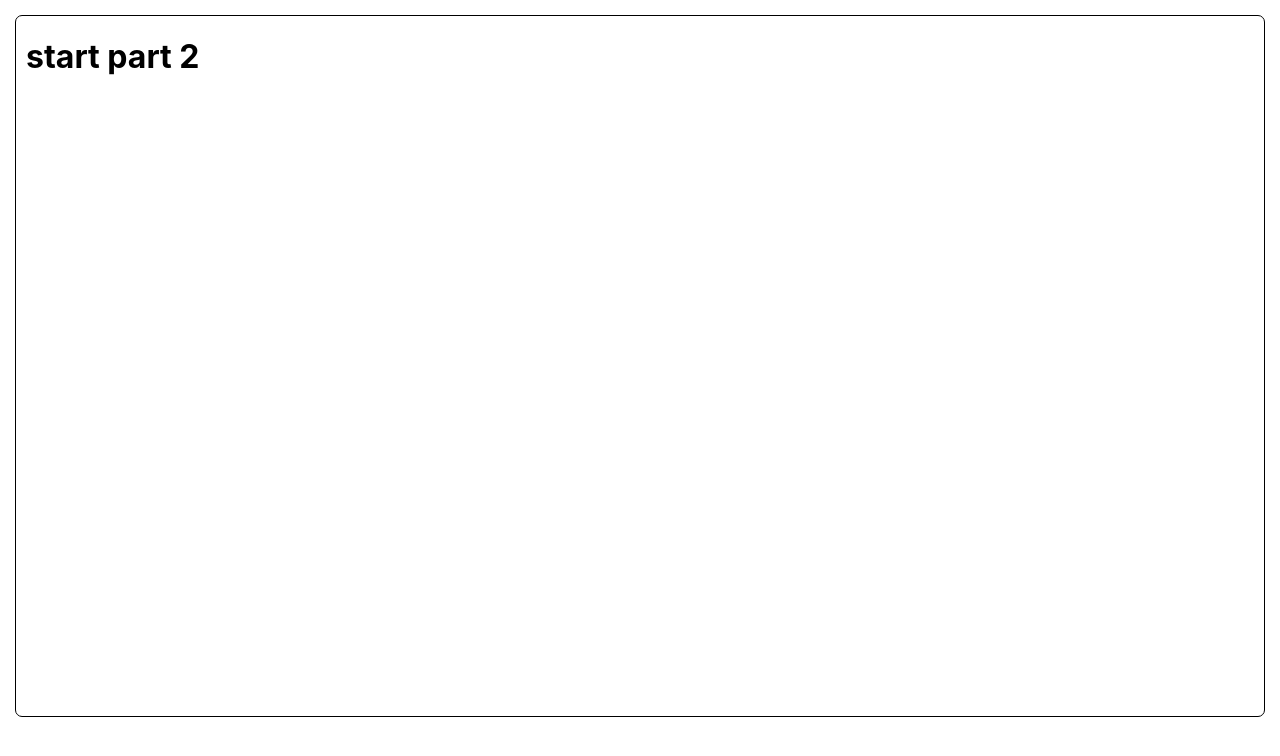
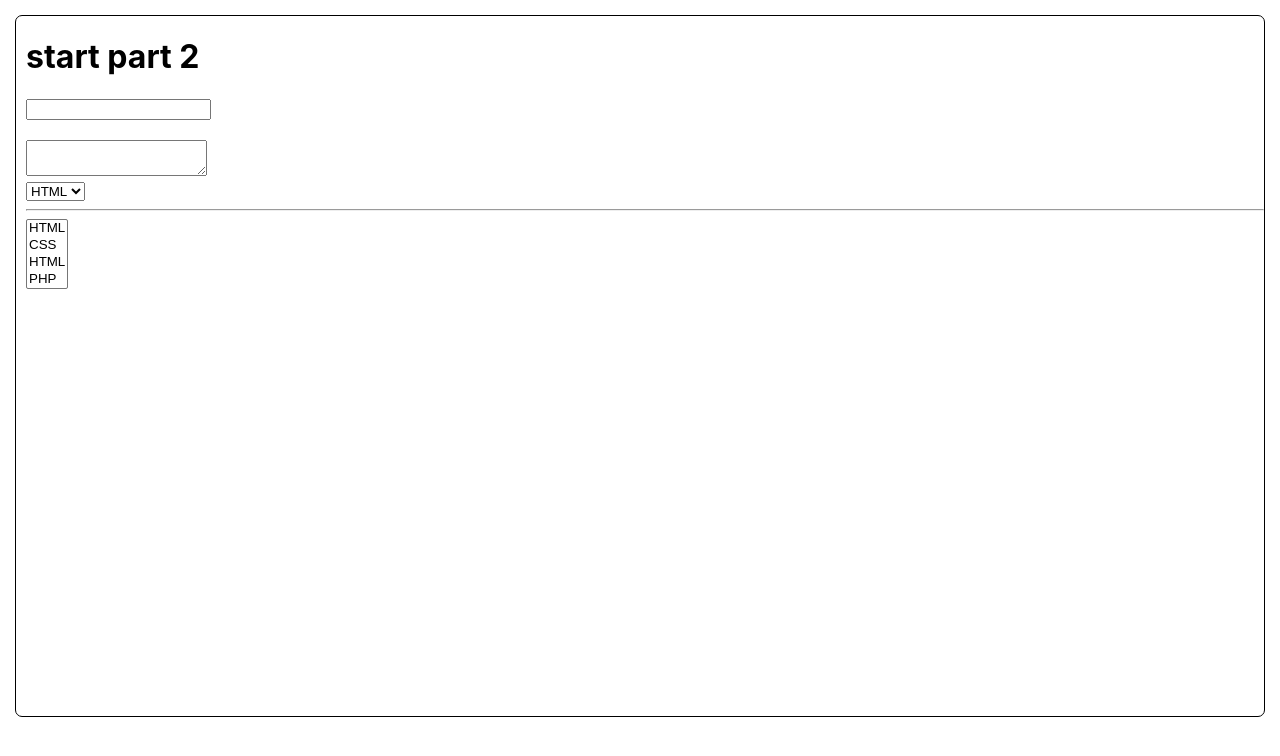
Before and after one commit to BehrangHaghdoust/React-part2, a React (Create React App) app: page / in a window 1280 px wide. Shown: the top 756 px of the page. Built offline with nearby package versions, Linux system fonts and the light colour scheme.

Commit message:
input & textarea & selectOption

```diff
--- a/src/Components/App.js
+++ b/src/Components/App.jsx
@@ -1,10 +1,12 @@
 
+import Form from './Form.jsx';
 import '../style/App.css'
 
 function App() {
   return (
     <div className="App">
       <h1>start part 2</h1>
+      <Form/>
     </div>
   );
 }
--- /dev/null
+++ b/src/Components/Form.jsx
@@ -0,0 +1,46 @@
+const Form = () => {
+
+    const handleChange = (value) => {
+        console.log(value);
+    }
+
+    const changeState = (e) => {
+        console.log(e.target.value);
+
+    }
+    const changeState2 = (e) => {
+        // console.log(e.target.selectedOptions);
+        let selectedOptions = [...e.target.selectedOptions ].map(option => option.value);
+        console.log(selectedOptions);
+
+    }
+
+    return (
+        <div>
+            <input onChange={(e) => handleChange(e.target.value)} type="text" />
+            <br />
+            <textarea onChange={(e) => handleChange(e.target.value)} style={{ marginTop: '20px' }}></textarea>
+            <br />
+
+            <select name="" id="" onChange={(e) => changeState(e)}>
+                <option value="HTML">HTML</option>
+                <option value="CSS">CSS</option>
+                <option value="JAVASCRIPT">HTML</option>
+                <option value="PHP">PHP</option>
+            </select>
+            <br />
+            <hr />
+
+            <select multiple name="" id="" onChange={(e) => changeState2(e)}>
+                <option value="HTML">HTML</option>
+                <option value="CSS">CSS</option>
+                <option value="JAVASCRIPT">HTML</option>
+                <option value="PHP">PHP</option>
+            </select>
+
+        </div>
+    )
+
+}
+
+export default Form;
--- a/src/index.js
+++ b/src/index.js
@@ -1,7 +1,7 @@
 import React from 'react';
 import ReactDOM from 'react-dom';
 import '../src/style/index.css';
-import App from './Components/App';
+import App from './Components/App.jsx';
 
 ReactDOM.render(
   <React.StrictMode>
```
